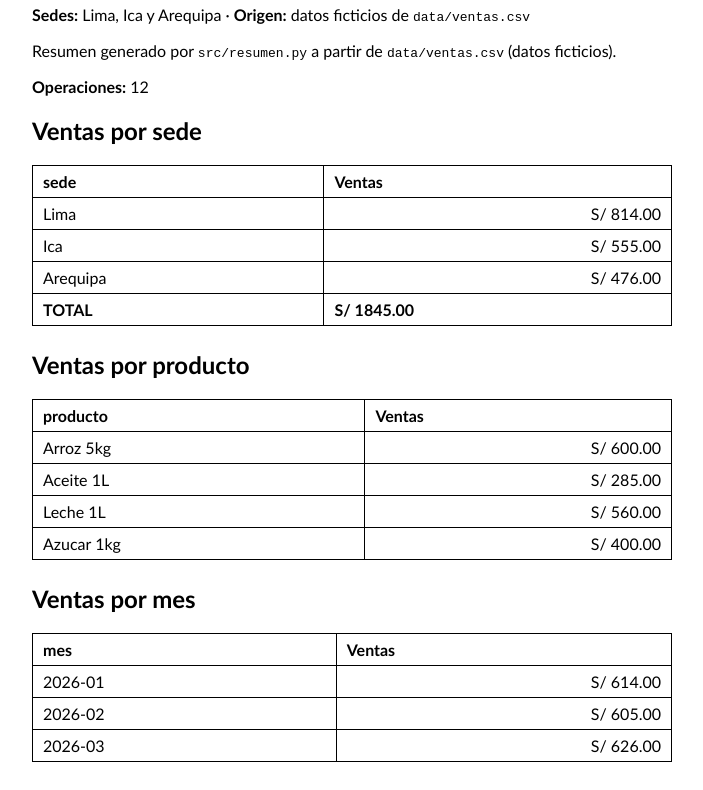
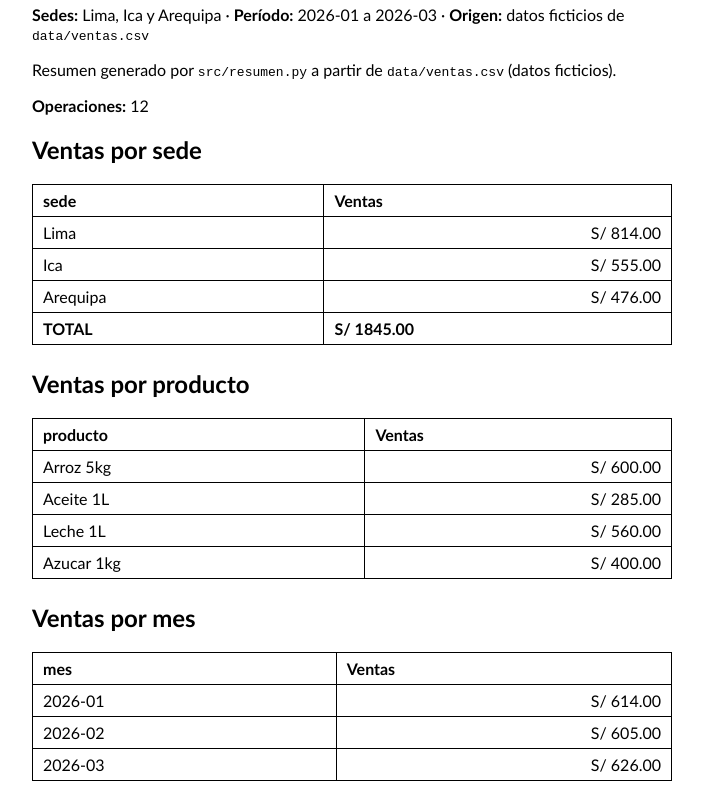
Before and after one commit to maxigva/andina-market-360, a plain HTML site: page docs/index.html in a window 1280 px wide. Shown: the part 134-924 px from the top of the page, without its empty margins (288-991 px from the left). Drawn offline with Linux system fonts and the light colour scheme.

Commit message:
feat: indicar período del informe en el tablero

```diff
--- a/docs/index.html
+++ b/docs/index.html
@@ -25,8 +25,11 @@ fetch("data/resumen.json")
   .then(r => r.json())
   .then(d => {
     const sedes = Object.keys(d.por_sede);
+    const meses = Object.keys(d.por_mes).sort();
     document.getElementById("presentacion").innerHTML =
-      `<b>Sedes:</b> ${sedes.slice(0, -1).join(", ")} y ${sedes.at(-1)} · <b>Origen:</b> datos ficticios de <code>data/ventas.csv</code>`;
+      `<b>Sedes:</b> ${sedes.slice(0, -1).join(", ")} y ${sedes.at(-1)} · ` +
+      `<b>Período:</b> ${meses[0]} a ${meses.at(-1)} · ` +
+      `<b>Origen:</b> datos ficticios de <code>data/ventas.csv</code>`;
     document.getElementById("contenido").innerHTML =
       `<p><b>Operaciones:</b> ${d.operaciones}</p>` +
       tabla("Ventas por sede", d.por_sede, d.total) +
```
